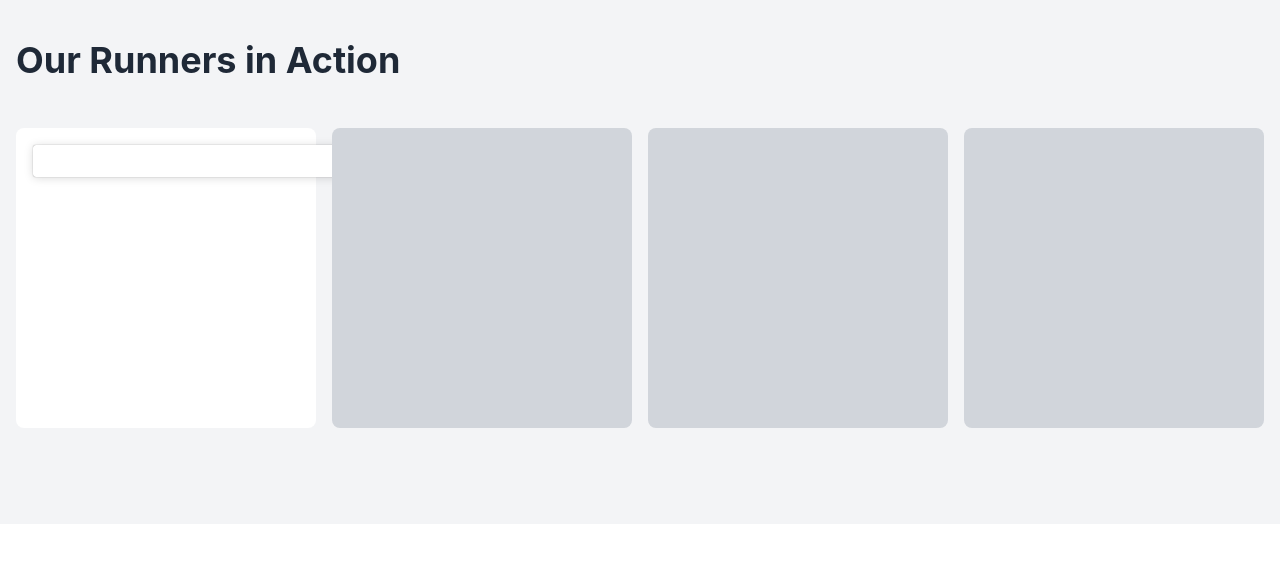
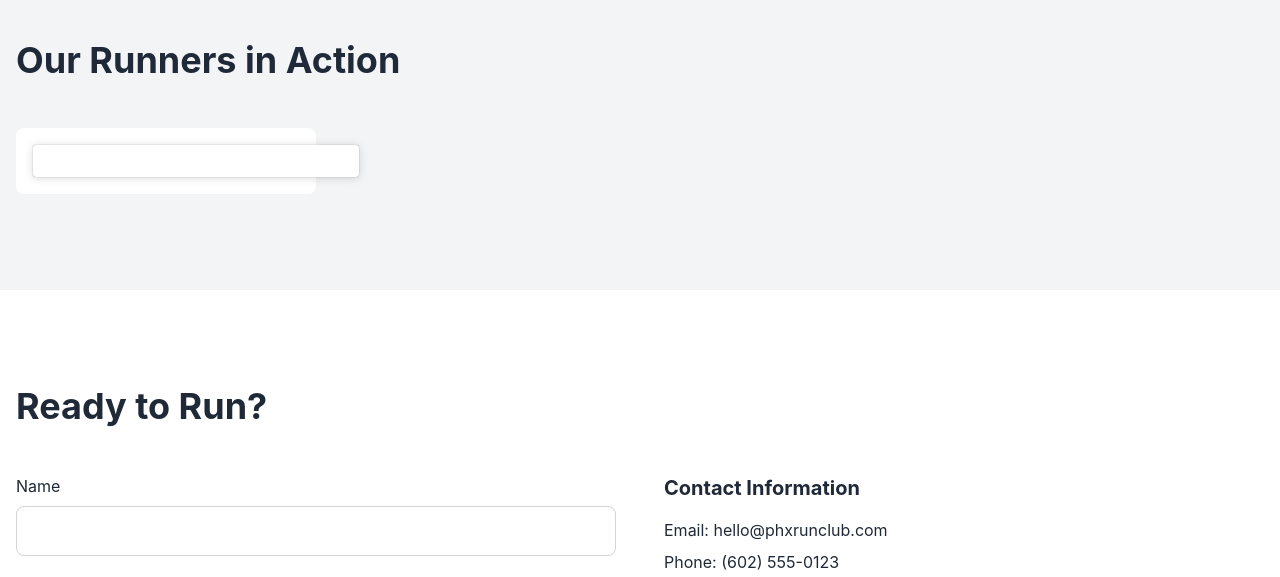
Before and after one commit to georgediaz3/phxrun, a plain HTML site: page index.html in a window 1280 px wide. Shown: the part 3420-3997 px from the top of the page. Drawn offline with nearby package versions, Linux system fonts and the light colour scheme; a script that the page names is missing.

Commit message:
Update index.html

```diff
--- a/index.html
+++ b/index.html
@@ -811,9 +811,6 @@
       </div>
 
       <!-- 2) Other Placeholder Images / Squares -->
-      <div class="bg-neutral-300 aspect-square rounded-lg"></div>
-      <div class="bg-neutral-300 aspect-square rounded-lg"></div>
-      <div class="bg-neutral-300 aspect-square rounded-lg"></div>
 
     </div>
   </div>
```
